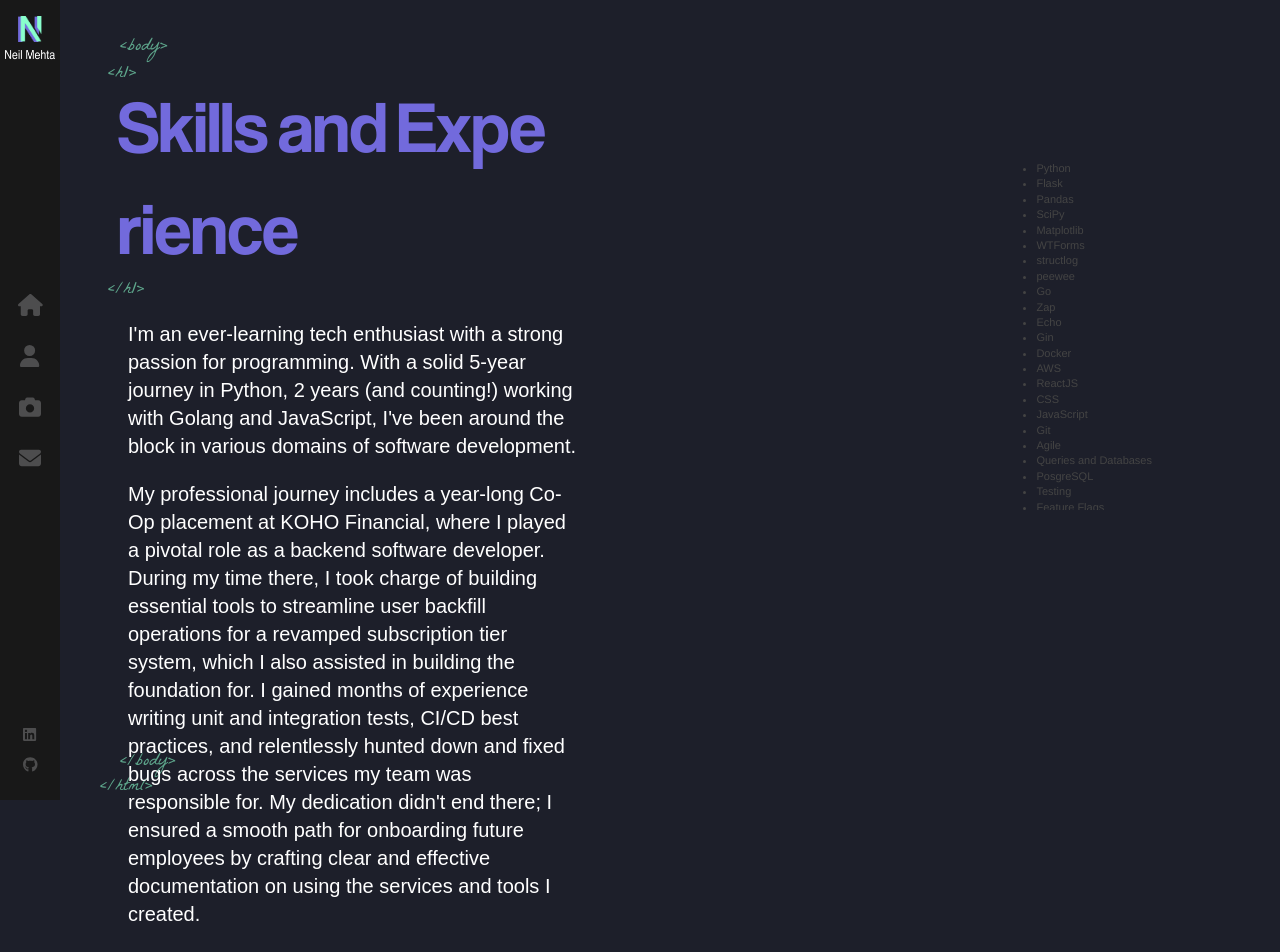
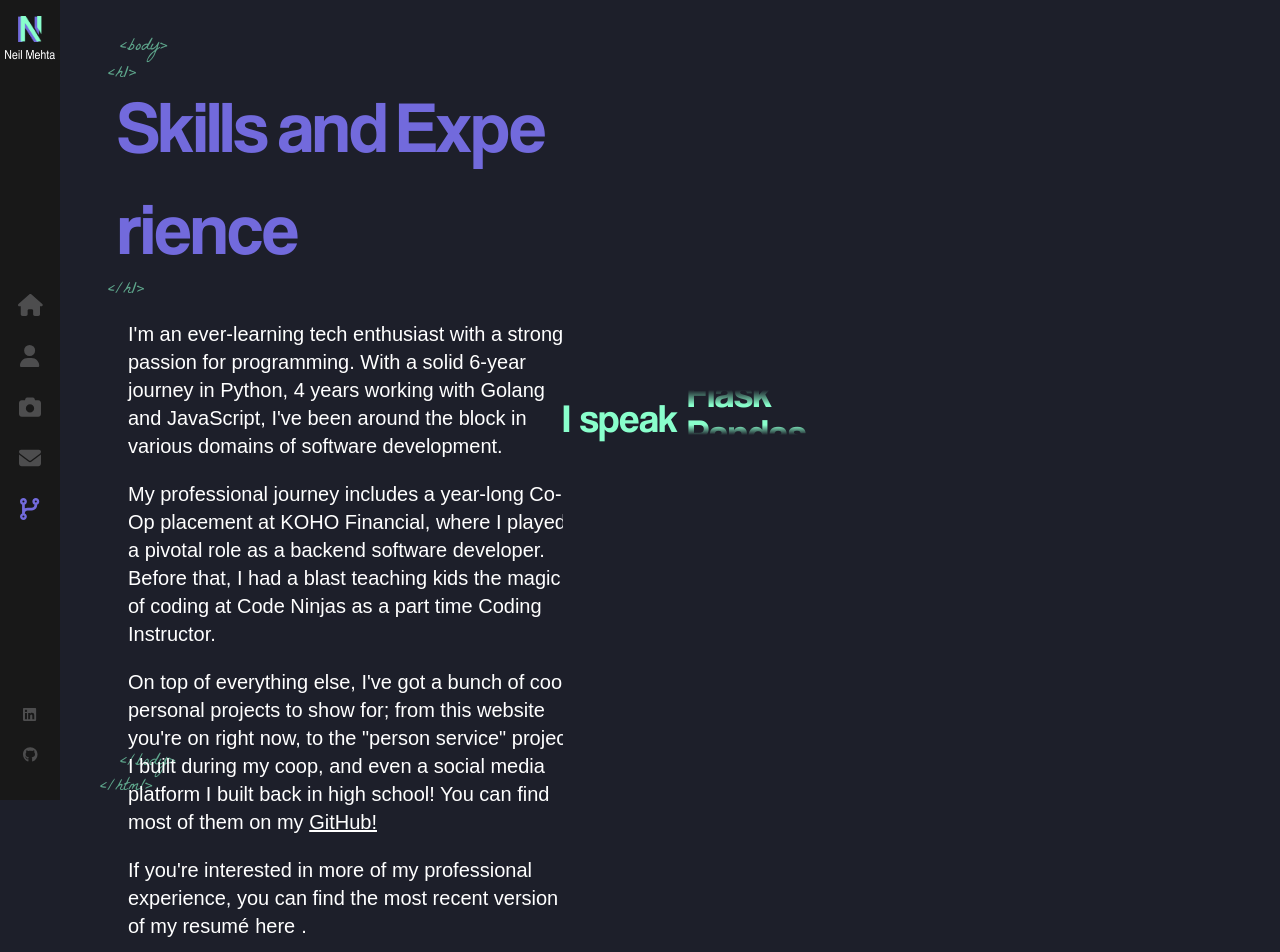
Before and after one commit to mchappyneil/portfolio-website, a React (Create React App) app: page /skills in a window 1280 px wide. Shown: the top 952 px of the page. Built offline with nearby package versions, Linux system fonts and the light colour scheme.

Commit message:
Update homepage, complete skills page

```diff
--- a/src/components/Home/Logo/index.js
+++ b/src/components/Home/Logo/index.js
@@ -1,5 +1,5 @@
 import './index.scss';
-import Self from '../../../assets/images/self-recent-cropped.png'
+import Self from '../../../assets/images/self_2024_coloured.jpg'
 import { useRef } from 'react'
 
 const Logo = () => {
--- a/src/components/Home/Logo/index.scss
+++ b/src/components/Home/Logo/index.scss
@@ -5,7 +5,7 @@
     position: absolute;
     top: 0;
     right: 15%;
-    bottom: 0;
+    bottom: 10;
     left: auto;
     margin: auto;
     // opacity: 0;
--- a/src/components/Sidebar/index.js
+++ b/src/components/Sidebar/index.js
@@ -66,7 +66,7 @@ const Sidebar = () => {
                     color="#4d4d4e"
                 />
             </NavLink>
-            {/* <NavLink
+            <NavLink
                 onClick={() => setShowNav(false)}
                 exact="true"
                 activeclassname="active"
@@ -77,7 +77,7 @@ const Sidebar = () => {
                     icon={faCodeBranch}
                     color="#4d4d4e"
                     />
-            </NavLink> */}
+            </NavLink>
             <FontAwesomeIcon
                 onClick={() => setShowNav(false)}
                 icon={faClose}
--- a/src/components/Skills/index.js
+++ b/src/components/Skills/index.js
@@ -1,5 +1,6 @@
 import { useState, useEffect } from 'react'
 import AnimatedLetters from '../AnimatedLetters'
+import Resume from "../../assets/pdf/Neil Mehta Resume_APR2023.pdf"
 import './index.scss'
 
 const Skills = () => {
@@ -25,36 +26,33 @@ const Skills = () => {
                 </h1>
                 <p>
                 I'm an ever-learning tech enthusiast with a strong passion for programming.
-                With a solid 5-year journey in Python, 2 years (and counting!) working with
-                Golang and JavaScript, I've been around the block in various domains of
-                software development.
+                With a solid 6-year journey in Python, 4 years working with Golang and JavaScript,
+                I've been around the block in various domains of software development.
                 </p>
                 <p>
                 My professional journey includes a year-long Co-Op placement at KOHO Financial,
-                where I played a pivotal role as a backend software developer. During my time there,
-                I took charge of building essential tools to streamline user backfill operations
-                for a revamped subscription tier system, which I also assisted in building the foundation
-                for. I gained months of experience writing unit and integration tests, CI/CD best practices,
-                and relentlessly hunted down and fixed bugs across the services my team was responsible for.
-                My dedication didn't end there; I ensured a smooth path for onboarding future employees by
-                crafting clear and effective documentation on using the services and tools I created.
+                where I played a pivotal role as a backend software developer.
+                Before that, I had a blast teaching kids the magic of coding at Code Ninjas as a part time
+                Coding Instructor.
                 </p>
                 <p>
-                Before that, I had a blast teaching kids the magic of coding at Code Ninjas as a part time
-                Coding Instructor. We followed a curriculum centered on game design using JavaScript, Lua,
-                and C# and Unity. Meanwhile, as a Computer Science and Math student at the University of
-                Toronto, I'm always learning new skills and sharpening the ones I already have through my
-                classes and assignments.
+                On top of everything else, I've got a bunch of cool personal projects to show for;
+                from this website you're on right now, to the "person service" project I built during my coop,
+                and even a social media platform I built back in high school!
+                You can find most of them on my <a href="https://github.com/mchappyneil/About_Me">GitHub!</a>
                 </p>
                 <p>
-                On top of everything else, I've got a bunch of cool personal projects to show for.
-                From this website you're on right now to my "person service" project using Golang
-                and APIs during my coop, and even a social media platform I built back in high school.
-                You can find most of them on my <a href="https://github.com/mchappyneil/About_Me">GitHub!</a>
+                If you're interested in more of my professional experience, you can find the most recent
+                version of my resumé
+                    <a href={Resume} target="_blank" rel="noopener noreferrer">
+                        <button>here</button>
+                    </a>.
                 </p>
             </div>
 
-            <div className='scroll-container'>
+            <div id="two">
+                <div class="speak">I speak</div>
+                <div class='scroll-container'>
                     <ul>
                         <li class="item-1">Python</li>
                         <li class="item-2">Flask</li>
@@ -79,8 +77,11 @@ const Skills = () => {
                         <li class="item-21">PosgreSQL</li>
                         <li class="item-22">Testing</li>
                         <li class="item-23">Feature Flags</li>
+                        <li class="item-24">Python</li>
                     </ul>
                 </div>
+            </div>
+
         </div>
     )
 }
--- a/src/components/Skills/index.scss
+++ b/src/components/Skills/index.scss
@@ -1,7 +1,96 @@
-.scroll-container {
+body {
+    height: 100vh;
+  }
+
+  #two {
+    background: #1d1f2a;
+    height: 100%;
+    display: flex;
+    position:absolute;
+    right: 200px;
+    top: 350px;
+    color: #89FFCC;
+    font-size: 40px;
+    font-family: "Coolvetica";
+  }
+
+  .scroll-container {
+      color: #89FFCC;
+      font-size: 40px;
+      height: 45px;
+      overflow: hidden;
+      position: relative;
+      right: 0px;
+  }
+  .scroll-container::before {
+    top: 0;
+    left: 0;
+    z-index: 1;
+    width: 100%;
+    content: '';
+    height: 15px;
     position: absolute;
-    right: 10%;
-    overflow: hidden;
-    bottom: 250px;
-    height: 50%;
-}
+    background: linear-gradient(180deg, #1d1f2a, rgba(35, 37, 51, 0));
+ }
+  .scroll-container::after {
+    left: 0;
+    bottom: 0;
+    z-index: 1;
+    width: 100%;
+    content: '';
+    height: 10px;
+    position: absolute;
+    background: linear-gradient(180deg, rgba(35, 37, 51, 0), #1d1f2a);
+  }
+
+  .speak {
+    float: left;
+  }
+
+  ul {
+    float: right;
+    margin: 0;
+    padding: 0;
+    -webkit-animation: scrollUp 30s ease-in-out infinite normal;
+            animation: scrollUp 30s ease-in-out infinite normal;
+  }
+  ul li {
+    opacity: 1;
+    height: 20px;
+    padding: 10px;
+    list-style: none;
+  }
+
+  @-webkit-keyframes scrollUp {
+    from {
+      -webkit-transform: translateY(-10px);
+              transform: translateY(-10px);
+    }
+    to {
+      -webkit-transform: translateY(-96.8%);
+              transform: translateY(-96.8%);
+    }
+  }
+
+  @keyframes scrollUp {
+    from {
+      -webkit-transform: translateY(-10px);
+              transform: translateY(-10px);
+    }
+    to {
+      -webkit-transform: translateY(-96.8%);
+              transform: translateY(-96.8%);
+    }
+  }
+
+  button {
+      border: none;
+      background-color: #1d1f2a;
+      cursor:pointer;
+      font-size: 20px;
+      color: #fff;
+  }
+
+  button:hover {
+      color:#726ADC
+  }
```
Also changed, not shown: 2 other files (tests, documents, lock files or other folders). Lines whose indentation alone changed are shown as unchanged.
